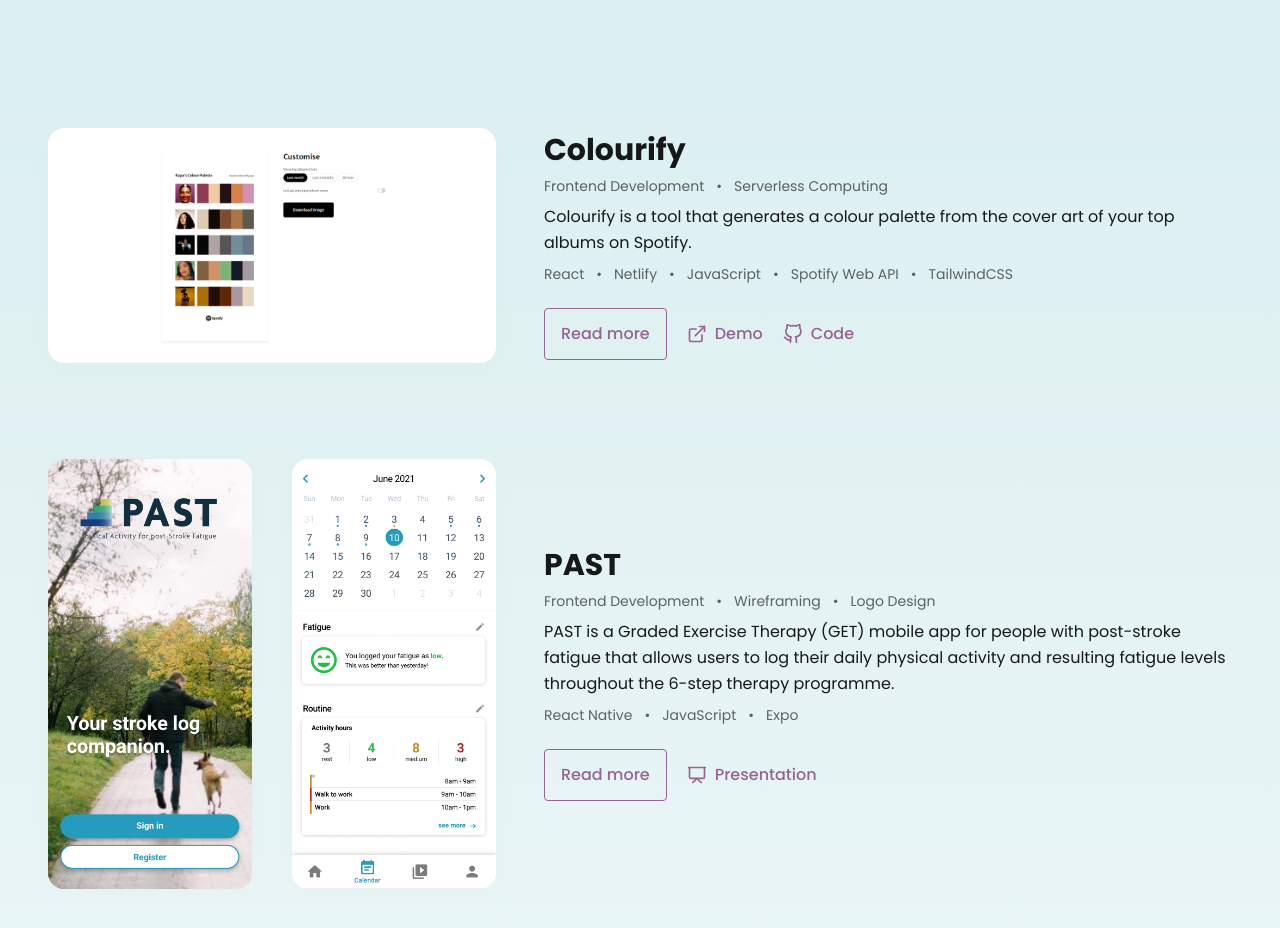
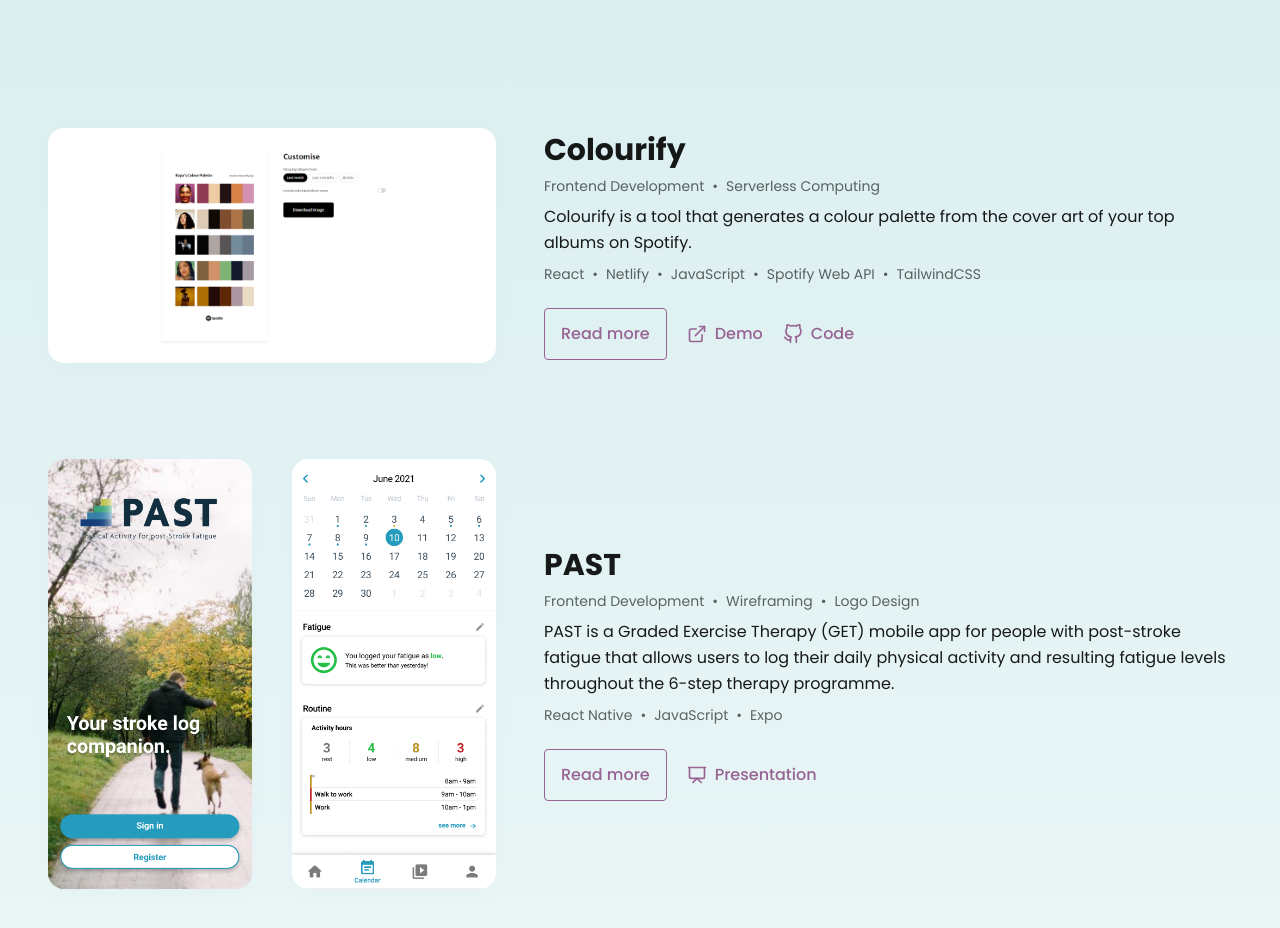
Before and after one commit to natalieayuba/natalieayuba.com, a Next.js app: page / in a window 1280 px wide. Shown: the part 980-1908 px from the top of the page. Built offline with nearby package versions, Linux system fonts and the light colour scheme.

Commit message:
Fixed duration function and inline list items

```diff
--- a/app/[projectName]/page.tsx
+++ b/app/[projectName]/page.tsx
@@ -4,6 +4,7 @@
 import { notFound } from 'next/navigation';
 import Image from 'next/image';
 import ExternalLinks from '@/components/projects/ExternalLinks';
+import moment from 'moment';
 
 export async function generateStaticParams() {
   return projects.map((project) => ({
@@ -35,11 +36,15 @@
     </section>
   );
 
-  const duration = (startDate: Date, endDate: Date) => {
-    let months = (startDate.getFullYear() - endDate.getFullYear()) * 12;
-    months -= startDate.getMonth();
-    months += endDate.getMonth();
-    return `${months} ${months === 1 ? 'month' : 'months'}`;
+  const duration = (startDate: string, endDate: string) => {
+    const months = moment(endDate).diff(moment(startDate), 'months');
+
+    if (months > 0) {
+      return `${months} ${months === 1 ? 'month' : 'months'}`;
+    } else {
+      const weeks = moment(endDate).diff(moment(startDate), 'weeks');
+      return `${weeks} ${weeks === 1 ? 'week' : 'weeks'}`;
+    }
   };
 
   const summary = [
@@ -51,7 +56,7 @@
     },
     {
       heading: 'Project duration',
-      data: duration(new Date(project.startDate), new Date(project.endDate)),
+      data: duration(project.startDate, project.endDate),
     },
   ];
 
--- a/components/sections/Projects.tsx
+++ b/components/sections/Projects.tsx
@@ -6,6 +6,19 @@
 import ExternalLinks from '../projects/ExternalLinks';
 
 const Projects = forwardRef<HTMLElement>((props, ref) => {
+  const list = (list: string[]) => (
+    <ul className='text-sm text-black-alpha-60'>
+      {list.map((item) => (
+        <li
+          key={item}
+          className={`inline after:content-['•'] after:mx-2 last:after:content-none`}
+        >
+          {item}
+        </li>
+      ))}
+    </ul>
+  );
+
   return (
     <SectionLayout name={Projects.displayName} ref={ref}>
       <div className='my-16'>
@@ -31,29 +44,9 @@
             </div>
             <div className='flex flex-col gap-2 w-full md:flex-1'>
               <h3 className='text-2xl md:text-3xl font-bold'>{project.name}</h3>
-              <ul className='text-sm text-black-alpha-60 flex flex-wrap'>
-                {project.roles.map((role) => (
-                  <li
-                    key={role}
-                    className={`after:content-['•'] after:mx-3 last:after:content-none`}
-                  >
-                    {role}
-                  </li>
-                ))}
-              </ul>
+              {list(project.roles)}
               <p>{project.description}</p>
-              {project.technologies && (
-                <ul className='text-sm text-black-alpha-60 flex flex-wrap'>
-                  {project.technologies.map((technology) => (
-                    <li
-                      key={technology}
-                      className={`after:content-['•'] after:mx-3 last:after:content-none`}
-                    >
-                      {technology}
-                    </li>
-                  ))}
-                </ul>
-              )}
+              {project.technologies && list(project.technologies)}
               <div className='mt-4 flex gap-5 flex-wrap'>
                 <Button href={`/${project.name.toLowerCase()}`}>
                   Read more
--- a/package.json
+++ b/package.json
@@ -10,6 +10,7 @@
   },
   "dependencies": {
     "hamburger-react": "^2.5.0",
+    "moment": "^2.30.1",
     "next": "14.2.3",
     "react": "^18",
     "react-dom": "^18",
```
Also changed, not shown: 1 other file (tests, documents, lock files or other folders).
